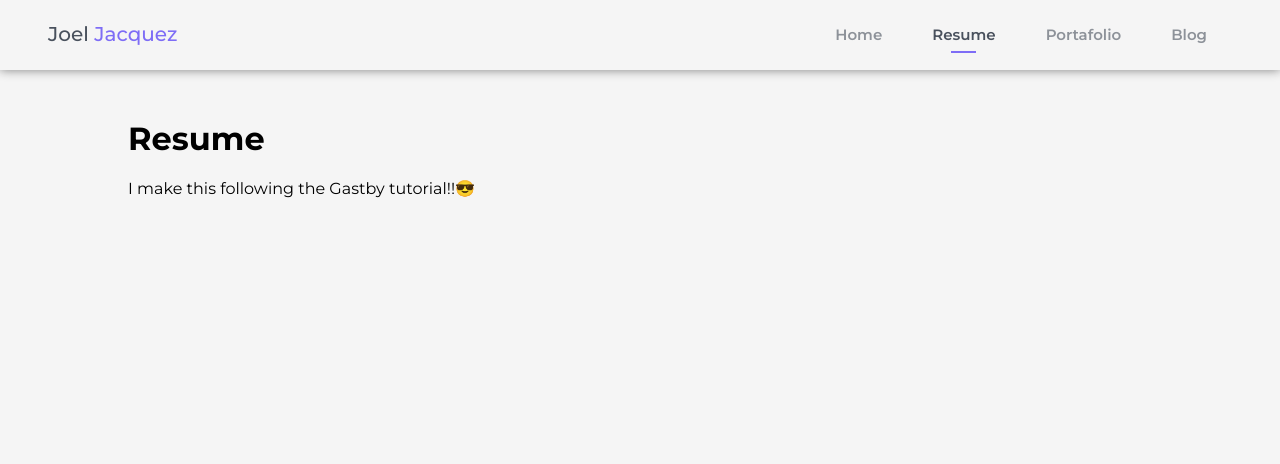
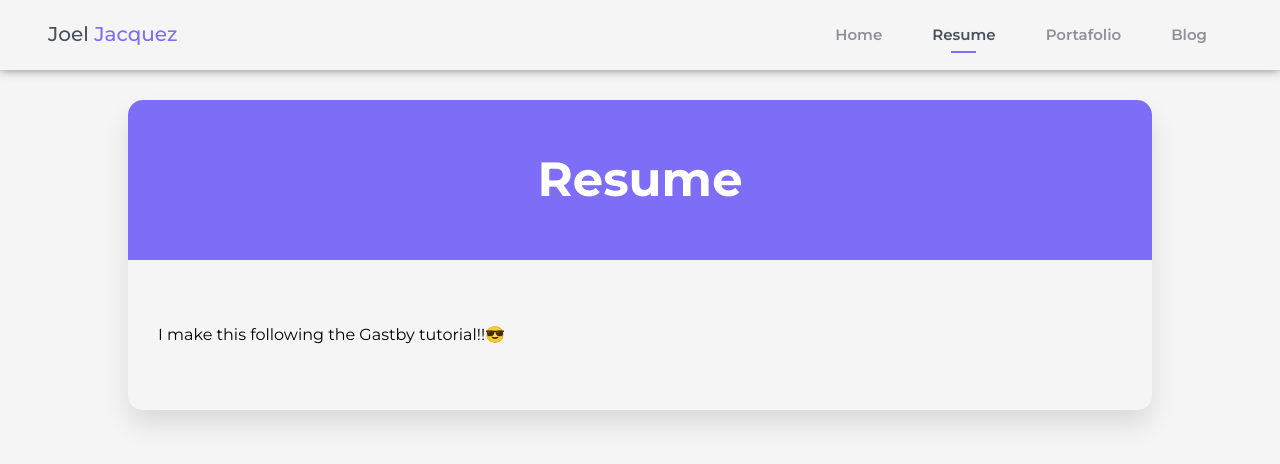
Before and after one commit to JoelJacquez/jacquez.xyz, a Gatsby site: page /resume in a window 1280 px wide. Built offline with nearby package versions, Linux system fonts and the light colour scheme; Gatsby itself is replaced by a stand-in of ours.

Commit message:
apply basics styles to resume page

```diff
--- a/src/pages/resume.tsx
+++ b/src/pages/resume.tsx
@@ -4,21 +4,26 @@ import Layout from '../components/Layout';
 // styles
 
 // markup
-const IndexPage = () => {
+const ResumePage = () => {
   return (
     <>
       <Layout>
-        <title>Resume</title>
+        <section className="page">
+          <div className="page-header">
             <h1>Resume</h1>
+          </div>
+          <div className="page-content">
             <p>
               I make this following the Gastby tutorial!!
               <span role="img" aria-label="Sunglasses smiley emoji">
                 😎
               </span>
             </p>
+          </div>
+        </section>
       </Layout>
     </>
   );
 };
 
-export default IndexPage;
+export default ResumePage;
--- a/src/styles/global.css
+++ b/src/styles/global.css
@@ -21,22 +21,31 @@ body {
   overflow: hidden;
 }
 .page .page-header {
-  padding: 50px 50px 0 50px;
+  padding: 20px;
   background-color: var(--primary-color);
-  display: grid;
-  gap: 1rem;
-  grid-template-columns: repeat(3, 1fr);
   margin-bottom: 30px;
+  color: white;
+  display: flex;
+  justify-content: center;
+  align-items: center;
 }
-.page-header.home-header {
-  background-image: url("../images/pattern-hexagon.png");
-  background-size: cover;
+.page .page-header h1 {
+  font-size: 3em;
+  font-weight: 700;
 }
 
 .page .page-content {
   padding: 20px 30px 50px 30px;
 }
 
+.page-header.home-header {
+  display: grid;
+  gap: 1rem;
+  grid-template-columns: repeat(3, 1fr);
+  background-image: url("../images/pattern-hexagon.png");
+  background-size: cover;
+  padding-bottom: 0;
+}
 .page-header .author-information-container {
   grid-column: span 2;
 }
@@ -46,7 +55,6 @@ body {
   flex-direction: column;
   align-items: center;
   height: 100%;
-  color: white;
 }
 
 .author-information .fullName {
@@ -57,7 +65,6 @@ body {
   font-size: 1.5em;
   font-weight: 500;
 }
-
 .photo-container figure {
   margin: 0;
   margin-bottom: -15%;
```
Lines whose indentation alone changed are shown as unchanged.
